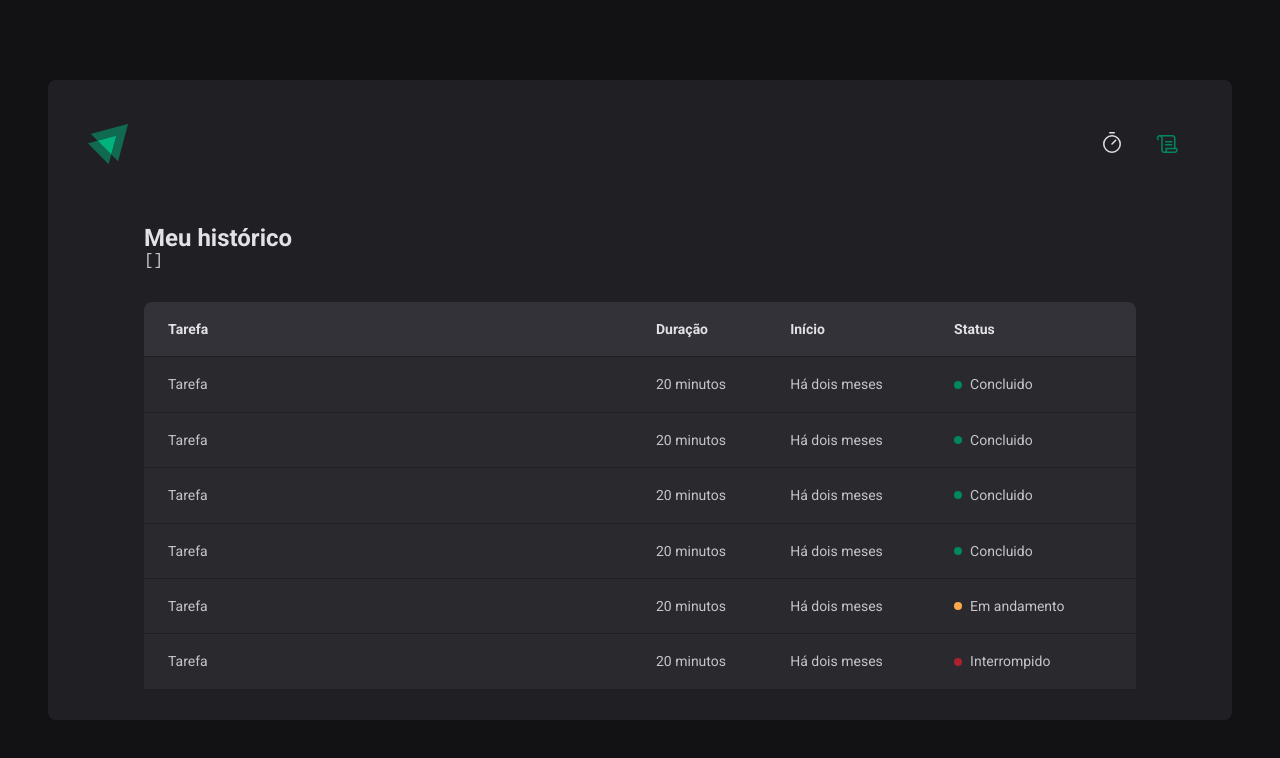
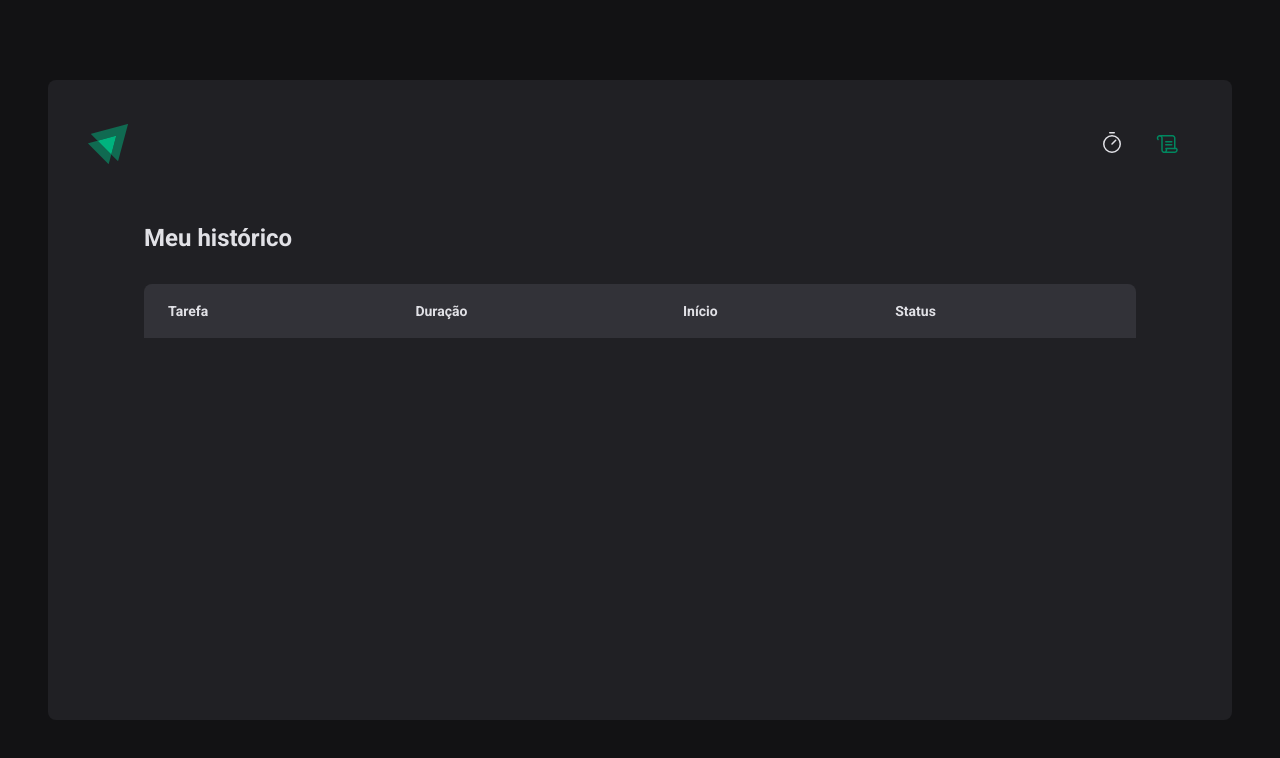
Before and after one commit to brunaporato/ignite-timer, a React (Vite) app: page /history in a window 1280 px wide. Shown: the top 758 px of the page. Built offline with nearby package versions, Linux system fonts and the light colour scheme.

Commit message:
fix infos at history page

```diff
--- a/src/contexts/CyclesContext.tsx
+++ b/src/contexts/CyclesContext.tsx
@@ -50,6 +50,7 @@
         }
       }),
     )
+    setActiveCycleId(null)
   }
 
   function setSecondsPassed(seconds: number) {
--- a/src/pages/History/index.tsx
+++ b/src/pages/History/index.tsx
@@ -8,8 +8,6 @@
   return (
     <HistoryContainer>
       <h1>Meu histórico</h1>
-
-      <pre>{JSON.stringify(cycles, null, 2)}</pre>
 
       <HistoryList>
         <table>
@@ -22,54 +20,26 @@
             </tr>
           </thead>
           <tbody>
-            <tr>
-              <td>Tarefa</td>
-              <td>20 minutos</td>
-              <td>Há dois meses</td>
-              <td>
-                <Status statusColor="green">Concluido</Status>
-              </td>
-            </tr>
-            <tr>
-              <td>Tarefa</td>
-              <td>20 minutos</td>
-              <td>Há dois meses</td>
-              <td>
-                <Status statusColor="green">Concluido</Status>
-              </td>
-            </tr>
-            <tr>
-              <td>Tarefa</td>
-              <td>20 minutos</td>
-              <td>Há dois meses</td>
-              <td>
-                <Status statusColor="green">Concluido</Status>
-              </td>
-            </tr>
-            <tr>
-              <td>Tarefa</td>
-              <td>20 minutos</td>
-              <td>Há dois meses</td>
-              <td>
-                <Status statusColor="green">Concluido</Status>
-              </td>
-            </tr>
-            <tr>
-              <td>Tarefa</td>
-              <td>20 minutos</td>
-              <td>Há dois meses</td>
-              <td>
-                <Status statusColor="yellow">Em andamento</Status>
-              </td>
-            </tr>
-            <tr>
-              <td>Tarefa</td>
-              <td>20 minutos</td>
-              <td>Há dois meses</td>
-              <td>
-                <Status statusColor="red">Interrompido</Status>
-              </td>
-            </tr>
+            {cycles.map((cycle) => {
+              return (
+                <tr key={cycle.id}>
+                  <td>{cycle.task}</td>
+                  <td>{cycle.minutesAmount} minutos</td>
+                  <td>{cycle.startDate.toISOString()}</td>
+                  <td>
+                    {cycle.finishedDate && (
+                      <Status statusColor="green">Concluido</Status>
+                    )}
+                    {cycle.interruptedDate && (
+                      <Status statusColor="red">Interrompido</Status>
+                    )}
+                    {!cycle.interruptedDate && !cycle.finishedDate && (
+                      <Status statusColor="yellow">Em andamento</Status>
+                    )}
+                  </td>
+                </tr>
+              )
+            })}
           </tbody>
         </table>
       </HistoryList>
--- a/src/pages/Home/components/Countdown/index.tsx
+++ b/src/pages/Home/components/Countdown/index.tsx
@@ -58,6 +58,8 @@
   useEffect(() => {
     if (activeCycle) {
       document.title = `${minutes}:${seconds}`
+    } else {
+      document.title = 'Ignite Timer'
     }
   }, [minutes, seconds, activeCycle])
 
```
